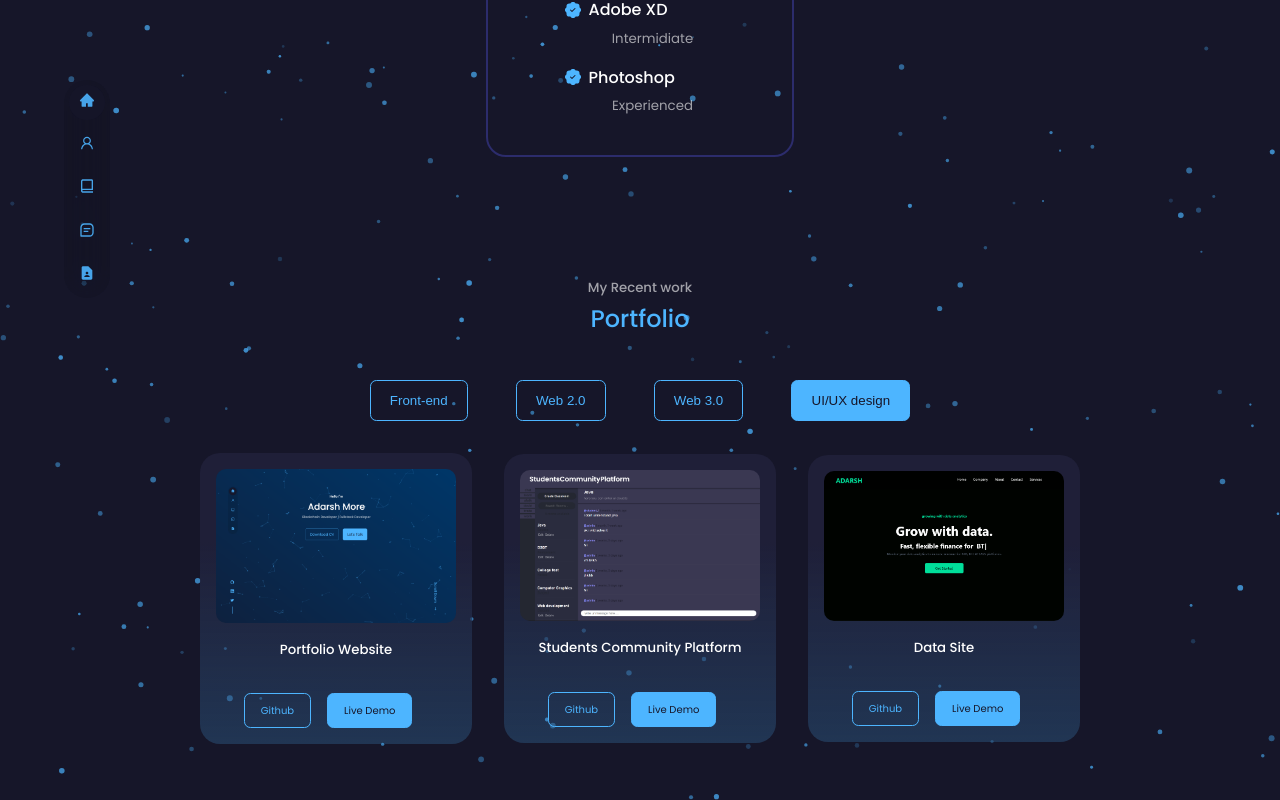
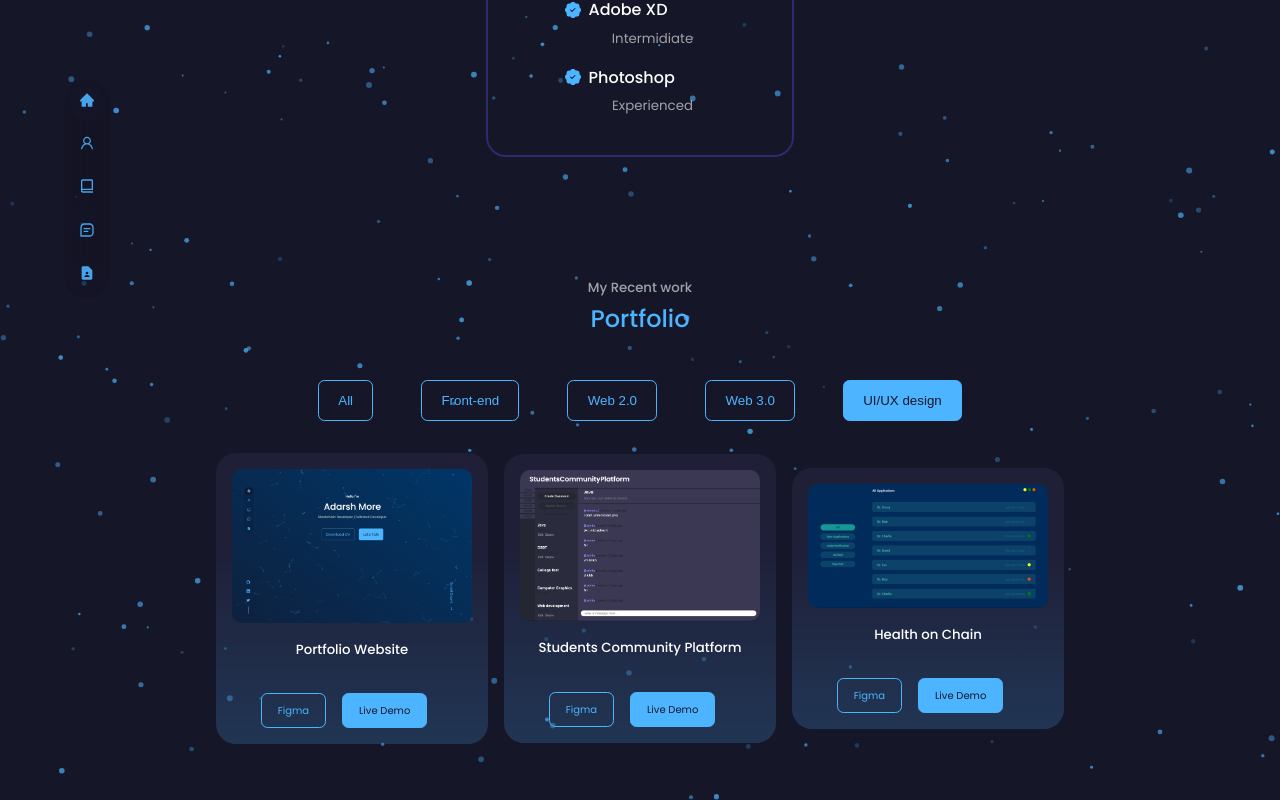
Before and after one commit to AdarshVMore/Portfolio-website, a React (Create React App) app: page / in a window 1280 px wide. Both pictures are taken after a click on the button "UI/UX design". Shown: the part 2420-3220 px from the top of the page. Built offline with nearby package versions, Linux system fonts and the light colour scheme.

Commit message:
filter btn bugs fixed

```diff
--- a/src/components/contact/Contact.jsx
+++ b/src/components/contact/Contact.jsx
@@ -180,7 +180,7 @@ function Contact() {
 
           <div class="contact__content">
             <textarea
-              name=""
+              name="message"
               id=""
               cols="0"
               rows="7"
--- a/src/components/portfolio/Portfolio.jsx
+++ b/src/components/portfolio/Portfolio.jsx
@@ -1,6 +1,6 @@
 import React from "react";
 import "./portfolio.css";
-
+import All from "./projects/All";
 import Frontend from "./projects/Frontend";
 import Web2 from "./projects/Web2";
 import Web3 from "./projects/Web3";
@@ -11,7 +11,7 @@ import { useRef, useEffect, useState } from "react";
 gsap.registerPlugin(ScrollTrigger);
 
 function Portfolio() {
-  const [state, setState] = useState("#frontend");
+  const [state, setState] = useState("#all");
 
   const portRef = useRef(null);
   const portArticleRef = useRef(null);
@@ -67,6 +67,12 @@ function Portfolio() {
       <h2 className="portHeader portHeader_bottom">Portfolio</h2>
       <div className="filter_btns">
         <button
+          onClick={() => setState("#all")}
+          className={state === "#all" ? "btn btn-primary" : "btn"}
+        >
+          All
+        </button>
+        <button
           onClick={() => setState("#frontend")}
           className={state === "#frontend" ? "btn btn-primary" : "btn"}
         >
@@ -97,12 +103,12 @@ function Portfolio() {
         </button>
       </div>
       <div className="container portfolio_container" ref={portArticleRef}>
+        {state === "#all" ? <All /> : ""}
         {state === "#frontend" ? <Frontend /> : ""}
         {state === "#web2" ? <Web2 /> : ""}
         {state === "#web3" ? <Web3 /> : ""}
         {state === "#uiux" ? <UiUx /> : ""}
       </div>
-      <h5 className=" portLower">More to Arrive here</h5>
     </section>
   );
 }
--- a/src/components/portfolio/portfolio.css
+++ b/src/components/portfolio/portfolio.css
@@ -21,7 +21,8 @@ button {
   align-items: center;
   justify-content: space-evenly;
   flex-wrap: wrap;
-  gap: 2rem;
+  gap: 1rem;
+  /* margin-top: 30px; */
 }
 
 .portfolio_container img {
@@ -69,3 +70,15 @@ button {
   margin-top: 90px;
   opacity: 0.5;
 }
+
+@media only screen and (max-device-width: 480px) {
+  .filter_btns {
+    display: flex;
+    /* flex-direction: column; */
+    align-items: center;
+    justify-content: center;
+    gap: 0.3rem;
+    flex-wrap: wrap;
+    margin-bottom: 2rem;
+  }
+}
--- a/src/components/portfolio/projects/UiUx.jsx
+++ b/src/components/portfolio/projects/UiUx.jsx
@@ -1,6 +1,6 @@
 import React from "react";
 import P1 from "../../../assets/assets/portfolio1.png";
-import P2 from "../../../assets/assets/portfolio2.png";
+import P2 from "../../../assets/assets/Web3_1.png";
 import P3 from "../../../assets/assets/portfolio3.png";
 function UiUx() {
   return (
@@ -12,11 +12,11 @@ function UiUx() {
         <h5>Portfolio Website</h5>
         <div>
           <a
-            href="https://github.com/AdarshVMore/Portfolio-website"
+            href="https://www.figma.com/file/ELqzvXtzEDzMkJQbM6WVn8/Untitled?type=design&node-id=0%3A1&t=zcF4Nhi3Csbagbdb-1"
             className="btn"
             target="_blank"
           >
-            Github
+            Figma
           </a>
           <a href="" className=" btn btn-primary" target="_blank">
             Live Demo
@@ -30,13 +30,13 @@ function UiUx() {
         <h5>Students Community Platform</h5>
         <div>
           <a
-            href="https://github.com/AdarshVMore/Students-Community-Platform"
+            href="https://www.figma.com/proto/u2iStDtnF5G2ZMkepgc1Kn/Untitled?node-id=0-3&starting-point-node-id=0%3A3"
             className="btn"
             target="_blank"
           >
-            Github
+            Figma
           </a>
-          <a href="" className=" btn btn-primary">
+          <a href="" className=" btn btn-primary" target="_blank">
             Live Demo
           </a>
         </div>
@@ -45,14 +45,14 @@ function UiUx() {
         <div className="portfolio_img">
           <img src={P2} alt="" />
         </div>
-        <h5>Data Site</h5>
+        <h5>Health on Chain</h5>
         <div>
           <a
-            href="https://github.com/AdarshVMore/data-site"
+            href="https://www.figma.com/file/nBeW708usIveltXSVUuHUV/Untitled?type=design&node-id=0-1&t=hHKlvxXpdf9yCIEq-0"
             target="_blank"
             className="btn"
           >
-            Github
+            Figma
           </a>
           <a
             href="https://growithdata.netlify.app/"
--- a/src/components/portfolio/projects/Web2.jsx
+++ b/src/components/portfolio/projects/Web2.jsx
@@ -6,24 +6,6 @@ import P3 from "../../../assets/assets/portfolio3.png";
 function Web2() {
   return (
     <div className="portfolio_container">
-      <article className="portfolio_article">
-        <div className="portfolio_img">
-          <img src={P1} alt="" />
-        </div>
-        <h5>Portfolio Website</h5>
-        <div>
-          <a
-            href="https://github.com/AdarshVMore/Portfolio-website"
-            className="btn"
-            target="_blank"
-          >
-            Github
-          </a>
-          <a href="" className=" btn btn-primary" target="_blank">
-            Live Demo
-          </a>
-        </div>
-      </article>
       <article className="portfolio_article">
         <div className="portfolio_img">
           <img src={P3} alt="" />
@@ -42,28 +24,6 @@ function Web2() {
           </a>
         </div>
       </article>
-      <article className="portfolio_article">
-        <div className="portfolio_img">
-          <img src={P2} alt="" />
-        </div>
-        <h5>Data Site</h5>
-        <div>
-          <a
-            href="https://github.com/AdarshVMore/data-site"
-            target="_blank"
-            className="btn"
-          >
-            Github
-          </a>
-          <a
-            href="https://growithdata.netlify.app/"
-            target="_blank"
-            className=" btn btn-primary"
-          >
-            Live Demo
-          </a>
-        </div>
-      </article>
     </div>
   );
 }
--- a/src/components/portfolio/projects/Web3.jsx
+++ b/src/components/portfolio/projects/Web3.jsx
@@ -1,7 +1,6 @@
 import React from "react";
-import P1 from "../../../assets/assets/portfolio1.png";
-import P2 from "../../../assets/assets/portfolio2.png";
-import P3 from "../../../assets/assets/portfolio3.png";
+import P1 from "../../../assets/assets/Web3_1.png";
+import P2 from "../../../assets/assets/Web3_2.png";
 function Web3() {
   return (
     <div className=" portfolio_container">
@@ -9,34 +8,20 @@ function Web3() {
         <div className="portfolio_img">
           <img src={P1} alt="" />
         </div>
-        <h5>Portfolio Website</h5>
+        <h5>Health on Chain</h5>
         <div>
           <a
-            href="https://github.com/AdarshVMore/Portfolio-website"
+            href="https://github.com/AdarshVMore/hospital_dapp"
             className="btn"
             target="_blank"
           >
             Github
           </a>
-          <a href="" className=" btn btn-primary" target="_blank">
-            Live Demo
-          </a>
-        </div>
-      </article>
-      <article className="portfolio_article">
-        <div className="portfolio_img">
-          <img src={P3} alt="" />
-        </div>
-        <h5>Students Community Platform</h5>
-        <div>
           <a
-            href="https://github.com/AdarshVMore/Students-Community-Platform"
-            className="btn"
+            href="https://healthonchain.netlify.app/"
+            className=" btn btn-primary"
             target="_blank"
           >
-            Github
-          </a>
-          <a href="" className=" btn btn-primary">
             Live Demo
           </a>
         </div>
@@ -45,20 +30,16 @@ function Web3() {
         <div className="portfolio_img">
           <img src={P2} alt="" />
         </div>
-        <h5>Data Site</h5>
+        <h5>Ettara</h5>
         <div>
           <a
-            href="https://github.com/AdarshVMore/data-site"
+            href="https://github.com/AdarshVMore/DJCSI_CodeNChill"
+            className="btn"
             target="_blank"
-            className="btn"
           >
             Github
           </a>
-          <a
-            href="https://growithdata.netlify.app/"
-            target="_blank"
-            className=" btn btn-primary"
-          >
+          <a href="https://ettarra.netlify.app/" className=" btn btn-primary">
             Live Demo
           </a>
         </div>
```
Also changed, not shown: src/assets/assets/Web3_1.png (added), src/assets/assets/Web3_2.png (added).
